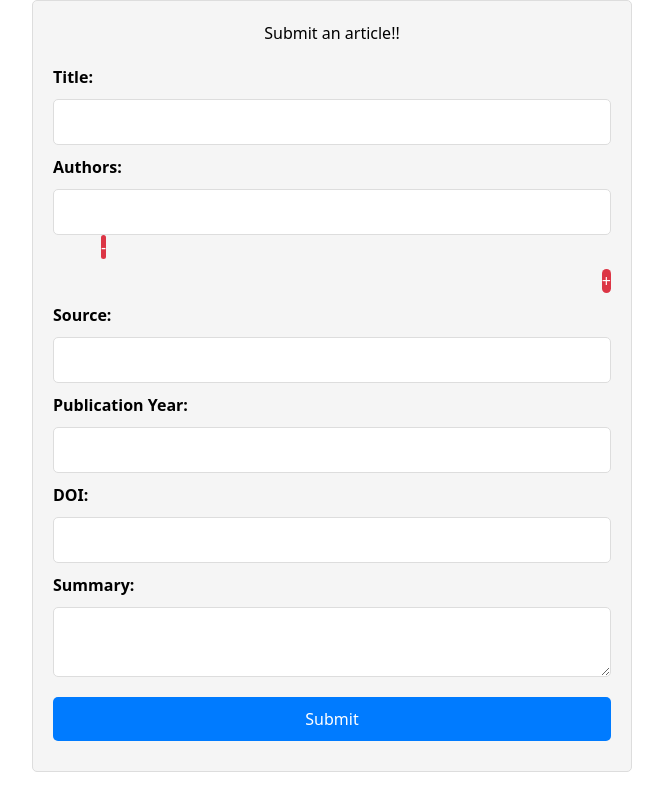
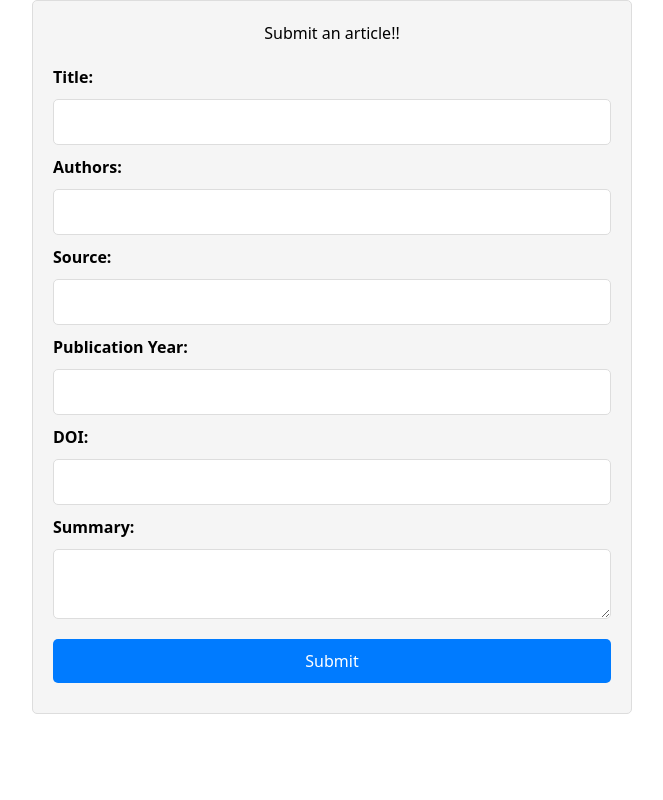
Before and after one commit to yhg6839/CISE_Boys, a Next.js app in the folder frontend/: page /SubmitArticle in a window 1280 px wide. Shown: the whole page, without its empty margins (308-971 px from the left). Built offline with nearby package versions, Linux system fonts and the light colour scheme.

Commit message:
Submission form done

```diff
--- a/frontend/src/pages/SubmitArticle.tsx
+++ b/frontend/src/pages/SubmitArticle.tsx
@@ -5,7 +5,7 @@ import "../app/submitarticle.css";
 function DataForm() {
   const [formData, setFormData] = useState({
     title: "",
-    authors: [""],
+    authors: "",
     source: "",
     pubyear: "",
     doi: "",
@@ -21,28 +21,19 @@ function DataForm() {
     e.preventDefault();
 
     try {
-      const response = await axios.post("/api/insert-data", formData);
+      const response = await axios.post("http://localhost:3001/api/insert-data", {
+        title: formData.title,
+        authors: formData.authors,
+        source: formData.source,
+        pubyear: formData.pubyear,
+        doi: formData.doi,
+        claim: "", // If 'claim' and 'evidence' are required fields, provide appropriate values.
+        evidence: "",
+      });
       console.log("Data inserted:", response.data);
     } catch (error) {
       console.error("Error inserting data:", error);
     }
-  };
-
-  // Functions to handle authors
-  const addAuthor = () => {
-    setFormData({ ...formData, authors: [...formData.authors, ""] });
-  };
-
-  const changeAuthor = (index, value) => {
-    const updatedAuthors = [...formData.authors];
-    updatedAuthors[index] = value;
-    setFormData({ ...formData, authors: updatedAuthors });
-  };
-
-  const removeAuthor = (index) => {
-    const updatedAuthors = [...formData.authors];
-    updatedAuthors.splice(index, 1);
-    setFormData({ ...formData, authors: updatedAuthors });
   };
 
   return (
@@ -59,32 +50,15 @@ function DataForm() {
           required
         />
 
-        <label>Authors:</label>
-        {formData.authors.map((author, index) => (
-          <div key={`author-${index}`}>
-            <input
-              type="text"
-              name={`authors`}
-              value={author}
-              onChange={(e) => changeAuthor(index, e.target.value)}
-              required
-            />
-            <button
-              onClick={() => removeAuthor(index)}
-              style={{ marginLeft: "3rem" }}
-              type="button"
-            >
-              -
-            </button>
-          </div>
-        ))}
-        <button
-          onClick={addAuthor}
-          style={{ marginLeft: "auto" }}
-          type="button"
-        >
-          +
-        </button>
+        <label htmlFor="authors">Authors:</label>
+        <input
+          type="text"
+          name="authors"
+          id="authors"
+          value={formData.authors}
+          onChange={handleChange}
+          required
+        />
 
         <label htmlFor="source">Source:</label>
         <input
--- a/frontend/tsconfig.json
+++ b/frontend/tsconfig.json
@@ -1,6 +1,6 @@
 {
   "compilerOptions": {
-    "target": "es5",
+    "target": "es2015",
     "lib": ["dom", "dom.iterable", "esnext"],
     "allowJs": true,
     "skipLibCheck": true,
```
Also changed, not shown: frontend/package.json (+4 -3 lines), 2 other files (tests, documents, lock files or other folders).
